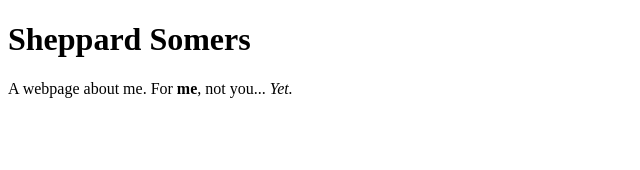
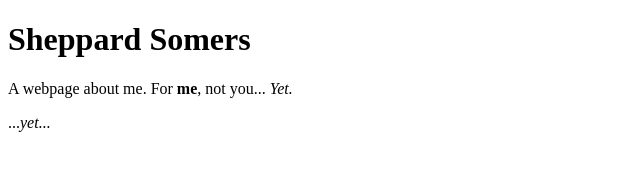
Before and after one commit to sheppardrs/sheppardsomers.me, a plain HTML site: page index.html in a window 1280 px wide. Shown: the full height of the page, 0-640 px from the left. Drawn offline with Linux system fonts and the light colour scheme.

Commit message:
It's longer now

```diff
--- a/index.html
+++ b/index.html
@@ -7,7 +7,8 @@
   <body>
     <h1> Sheppard Somers </h1>
     A webpage about me. For <strong>me</strong>, not you... <em> Yet.</em>
-
+<p><p><p><p><p>
+  ...<em>yet...</em>
 
   </body>
   </html>
```
